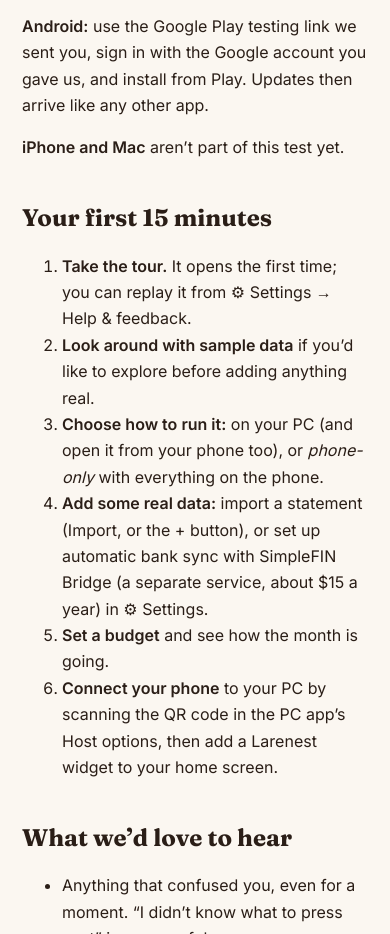
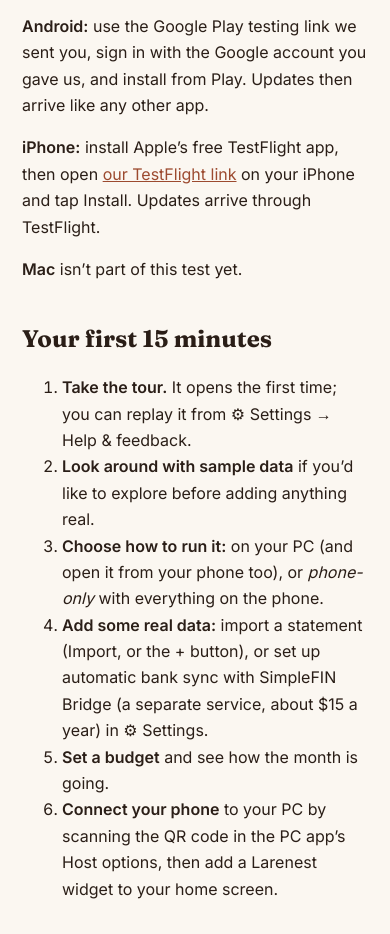
Before and after one commit to nmllr93-git/household_finances-releases, a plain HTML site: page docs/testers/index.html in a window 390 px wide. Shown: the part 921-1855 px from the top of the page. Drawn offline with Linux system fonts and the light colour scheme.

Commit message:
iPhone: link the TestFlight beta on the home, download and tester pages and the README
Co-Authored-By: Claude Opus 5.5 <noreply@anthropic.com>
Claude-Session: https://claude.ai/code/session_01M1CYmcXAvVvT6PdppCCTpH

```diff
--- a/docs/testers/index.html
+++ b/docs/testers/index.html
@@ -23,7 +23,8 @@ code{background:#F2E9DF;padding:1px 5px;border-radius:4px} .top{display:flex;ali
 <h2>Install it</h2>
 <p><strong>Windows:</strong> download the installer from <a href="/download/">larenest.app/download</a> and run it. Until our code-signing certificate is in place, Windows may warn that the app is from an unknown publisher: choose <em>More info → Run anyway</em>. If <em>Smart App Control</em> is turned on, it may block the installer completely; tell us if that happens.</p>
 <p><strong>Android:</strong> use the Google Play testing link we sent you, sign in with the Google account you gave us, and install from Play. Updates then arrive like any other app.</p>
-<p><strong>iPhone and Mac</strong> aren’t part of this test yet.</p>
+<p><strong>iPhone:</strong> install Apple’s free TestFlight app, then open <a href="https://testflight.apple.com/join/T2K2rVsw">our TestFlight link</a> on your iPhone and tap Install. Updates arrive through TestFlight.</p>
+<p><strong>Mac</strong> isn’t part of this test yet.</p>
 
 <h2>Your first 15 minutes</h2>
 <ol>
```
Also changed, not shown: docs/download/index.html (+1 -1 lines), docs/index.html (+1 -1 lines), 1 other file.
